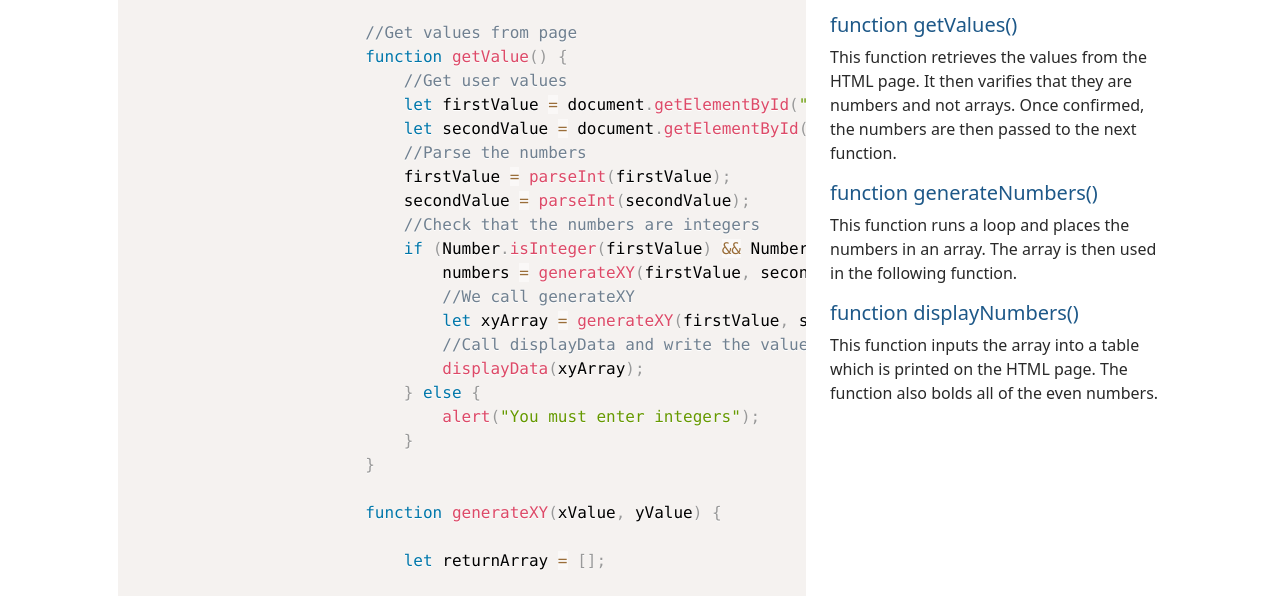
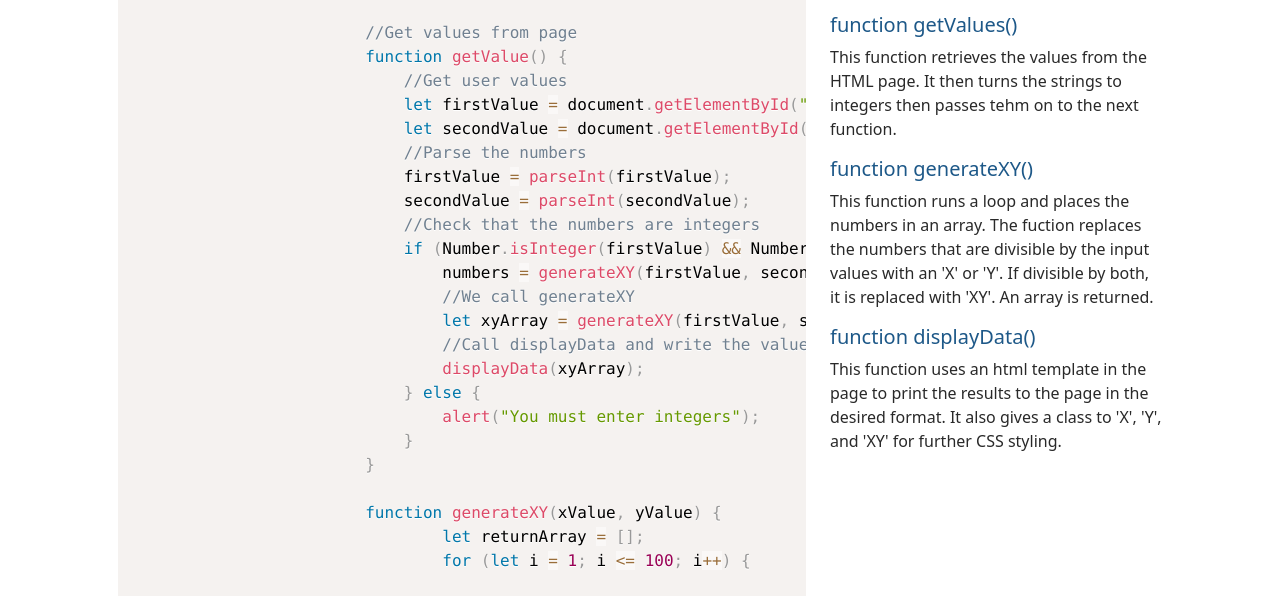
Before and after one commit to rileymacneill/Math, a plain HTML site: page code.html in a window 1280 px wide. Shown: the part 146-742 px from the top of the page. Drawn offline with nearby package versions, Linux system fonts and the light colour scheme.

Commit message:
Completed App

```diff
--- a/code.html
+++ b/code.html
@@ -77,10 +77,8 @@
                         }
 
                         function generateXY(xValue, yValue) {
-
-                            let returnArray = [];
-
-                            for (let i = 1; i <= 100; i++) {
+                                let returnArray = [];
+                                for (let i = 1; i <= 100; i++) {
 
                                 let value = ((i % xValue == 0 ? 'X' : '') + (i % yValue == 0 ? 'Y' : '') || i);
                                 returnArray.push(value);
@@ -136,9 +134,7 @@
                                     }
                                 }
                             }
-
                             return returnArray;
-
                         }*/
 
                         //Loop over array and create a tablerow for each item
@@ -170,11 +166,7 @@
 
                                 tableBody.appendChild(tableRow);
                             }
-
-
-
                             //Add all the rows  to the table.
-
                         }
                         </code>
                     </pre>
@@ -183,18 +175,15 @@
                     <p>The Code is structured in three function.</p>
                     <div>
                         <h5>function getValues()</h5>
-                        <p>This function retrieves the values from the HTML page. It then varifies that they are numbers
-                            and not arrays. Once confirmed, the numbers are then passed to the next function.</p>
+                        <p>This function retrieves the values from the HTML page. It then turns the strings to integers then passes tehm on to the next function.</p>
                     </div>
                     <div>
-                        <h5>function generateNumbers()</h5>
-                        <p>This function runs a loop and places the numbers in an array. The array is then used in the
-                            following function.</p>
+                        <h5>function generateXY()</h5>
+                        <p>This function runs a loop and places the numbers in an array. The fuction replaces the numbers that are divisible by the input values with an 'X' or 'Y'. If divisible by both, it is replaced with 'XY'. An array is returned.</p>
                     </div>
                     <div>
-                        <h5>function displayNumbers()</h5>
-                        <p>This function inputs the array into a table which is printed on the HTML page. The function
-                            also bolds all of the even numbers.</p>
+                        <h5>function displayData()</h5>
+                        <p>This function uses an html template in the page to print the results to the page in the desired format. It also gives a class to 'X', 'Y', and 'XY' for further CSS styling.</p>
                     </div>
                 </div>
             </div>
```
Also changed, not shown: app.html (+3 -6 lines).
